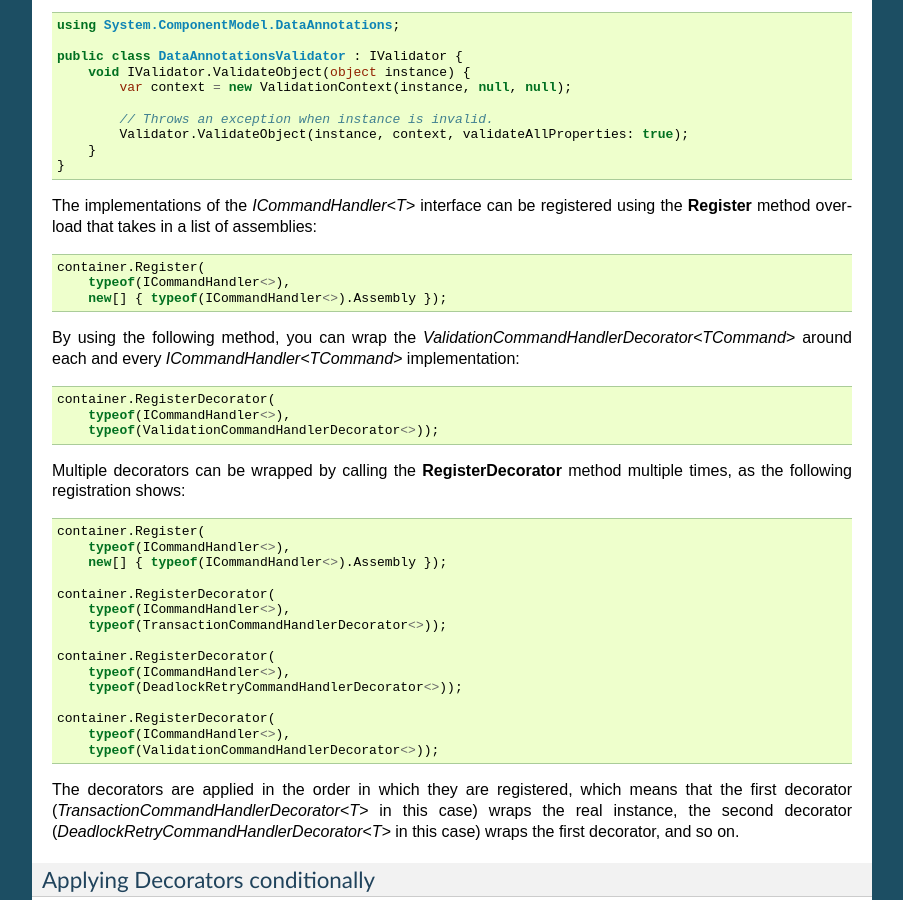
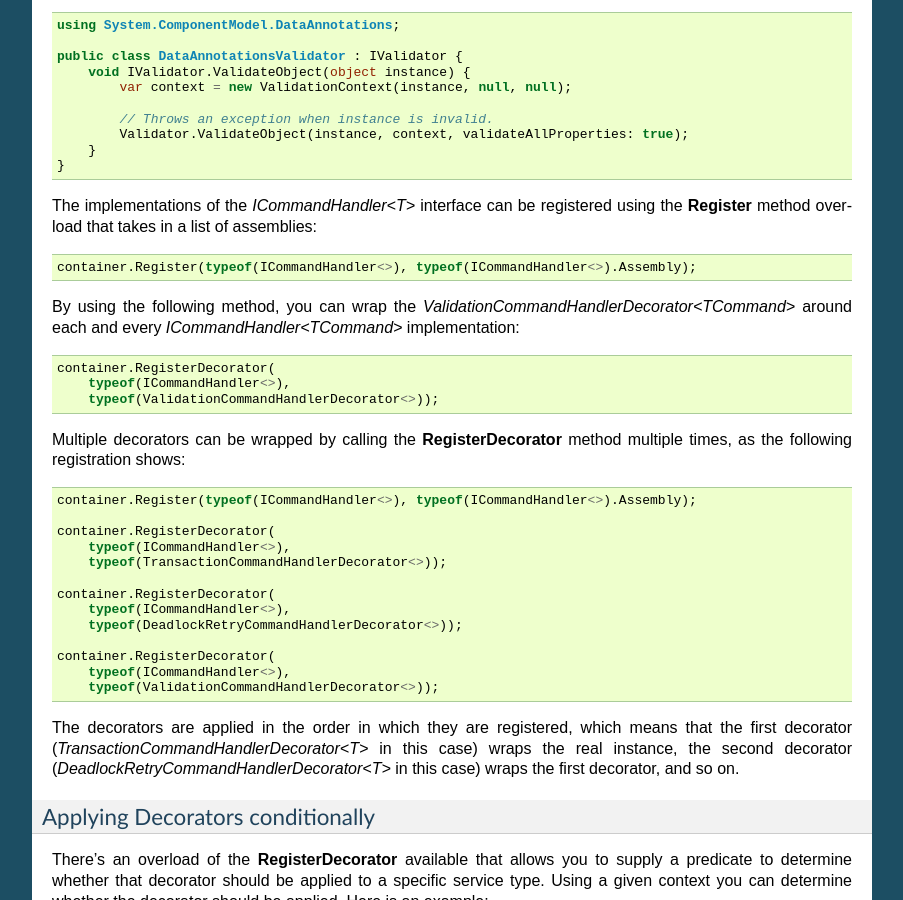
Before and after one commit to simpleinjector/Documentation, a Sphinx documentation site: the page built from source/aop.rst, in a window 1280 px wide and 900 px high, scrolled down 1206 px. Shown: the whole window, without its empty margins (198-1101 px from the left). Built offline with Sphinx 7.4.7, drawn with Linux system fonts in a browser that asks for light colours; some of the changed text lies outside the part shown.

Commit message:
Updated documentation to show examples of feature https://github.com/simpleinjector/SimpleInjector/issues/486

```diff
--- a/source/advanced.rst
+++ b/source/advanced.rst
@@ -86,7 +86,7 @@ By using the **Register** overload for batch registration, the same registration
 
 .. code-block:: c#
 
-    container.Register(typeof(IValidator<>), new[] { typeof(IValidator<>).Assembly });
+    container.Register(typeof(IValidator<>), typeof(IValidator<>).Assembly);
 
 By default **Register** searches the supplied assemblies for all types that implement the *IValidator<T>* interface and registers each type by their specific (closed generic) interface. It even works for types that implement multiple closed versions of the given interface.
 
@@ -162,7 +162,7 @@ As the previous section explained, this can be rewritten to the following one-li
 
 .. code-block:: c#
 
-    container.Register(typeof(IValidate<>), new[] { typeof(IValidate<>).Assembly });
+    container.Register(typeof(IValidate<>), typeof(IValidate<>).Assembly);
 
 Sometimes you'll find that many implementations of the given generic interface are no-ops or need the same standard implementation. The *IValidate<T>* is a good example. It is very likely that not all entities will need validation but your solution would like to treat all entities the same and not need to know whether any particular type has validation or not (having to write a specific empty validation for each type would be a horrible task). In a situation such as this we would ideally like to use the registration as described above, and have some way to fallback to some default implementation when no explicit registration exist for a given type. Such a default implementation could look like this:
 
--- a/source/aop.rst
+++ b/source/aop.rst
@@ -66,9 +66,7 @@ The implementations of the *ICommandHandler<T>* interface can be registered usin
 
 .. code-block:: c#
 
-    container.Register(
-        typeof(ICommandHandler<>),
-        new[] { typeof(ICommandHandler<>).Assembly });
+    container.Register(typeof(ICommandHandler<>), typeof(ICommandHandler<>).Assembly);
 
 By using the following method, you can wrap the *ValidationCommandHandlerDecorator<TCommand>* around each and every *ICommandHandler<TCommand>* implementation:
 
@@ -82,9 +80,7 @@ Multiple decorators can be wrapped by calling the **RegisterDecorator** method m
 
 .. code-block:: c#
 
-    container.Register(
-        typeof(ICommandHandler<>),
-        new[] { typeof(ICommandHandler<>).Assembly });
+    container.Register(typeof(ICommandHandler<>), typeof(ICommandHandler<>).Assembly);
 
     container.RegisterDecorator(
         typeof(ICommandHandler<>),
@@ -230,9 +226,7 @@ When mixing this decorator with other (synchronous) decorators, you'll get an ex
 
 .. code-block:: c#
 
-    container.Register(
-        typeof(ICommandHandler<>),
-        new[] { typeof(ICommandHandler<>).Assembly });
+    container.Register(typeof(ICommandHandler<>), typeof(ICommandHandler<>).Assembly);
 
     container.RegisterDecorator(
         typeof(ICommandHandler<>),
@@ -324,9 +318,7 @@ Obviously, if you run (part of) your commands on a background thread and also us
     container.Register<IUnitOfWork, DbUnitOfWork>(Lifestyle.Scoped);
     container.Register<IRepository<User>, UserRepository>(Lifestyle.Scoped);
 
-    container.Register(
-        typeof(ICommandHandler<>),
-        new[] { typeof(ICommandHandler<>).Assembly });
+    container.Register(typeof(ICommandHandler<>), typeof(ICommandHandler<>).Assembly);
 
     container.RegisterDecorator(
         typeof(ICommandHandler<>),
--- a/source/extensibility.rst
+++ b/source/extensibility.rst
@@ -222,7 +222,7 @@ Here are some examples of registration calls that all register types as *Transie
     container.Register<IUserContext, AspNetUserContext>();
     container.Register<ITimeProvider>(() => new RealTimeProvider());
     container.RegisterCollection<ILogger>(new[] { typeof(SqlLogger), typeof(FileLogger) });
-    container.Register(typeof(IHandler<>), new[] { typeof(IHandler<>).Assembly });
+    container.Register(typeof(IHandler<>), typeof(IHandler<>).Assembly);
     container.RegisterDecorator(typeof(IHandler<>), typeof(LoggingHandlerDecorator<>));
     container.RegisterConditional(typeof(IValidator<>), typeof(NullVal<>), c => !c.Handled);
     container.RegisterMvcControllers();
```
